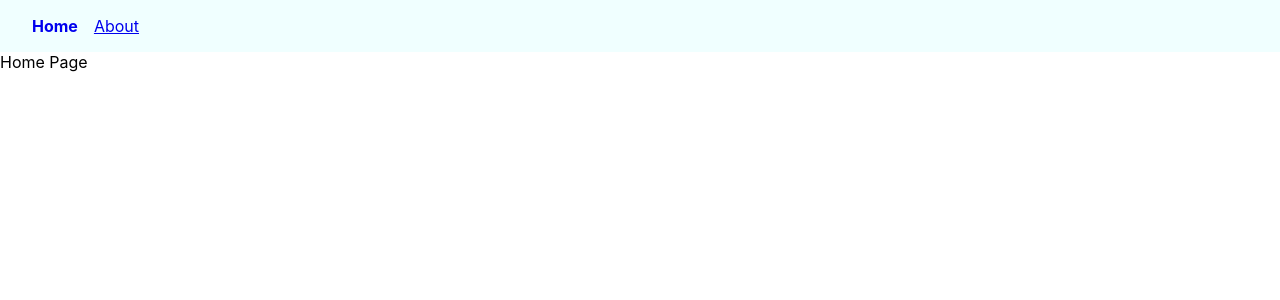
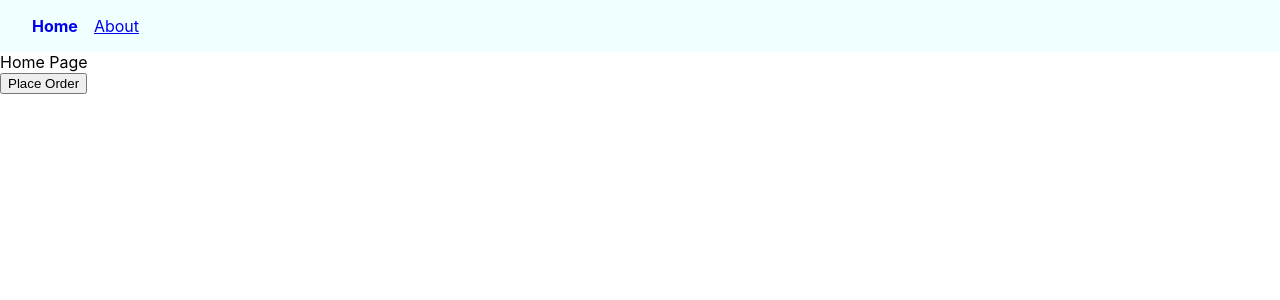
Before and after one commit to Ubayed-Bin-Sufian/Vizuara-Summer-of-Code-2024, a React (Create React App) app in the folder react-router-demo/: page / in a window 1280 px wide. Shown: the top 300 px of the page. Built offline with nearby package versions, Linux system fonts and the light colour scheme.

Commit message:
place order button created

```diff
--- a/react-router-demo/src/components/Home.js
+++ b/react-router-demo/src/components/Home.js
@@ -1,7 +1,8 @@
 export const Home = () => {
     return (
-        <div>
-            Home Page
-        </div>
+        <>
+            <div>Home Page</div>
+            <button>Place Order</button>
+        </>
     )
 }
```
